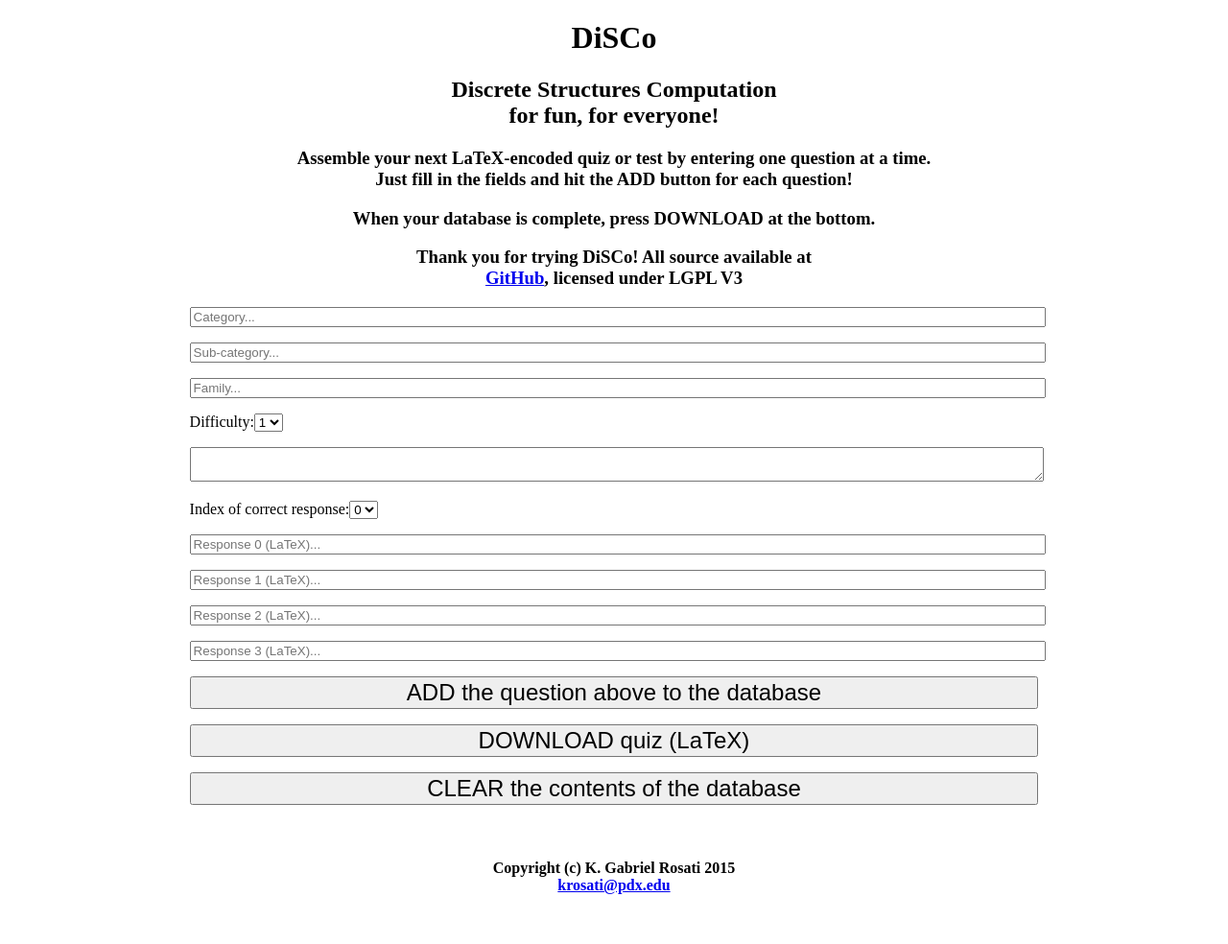
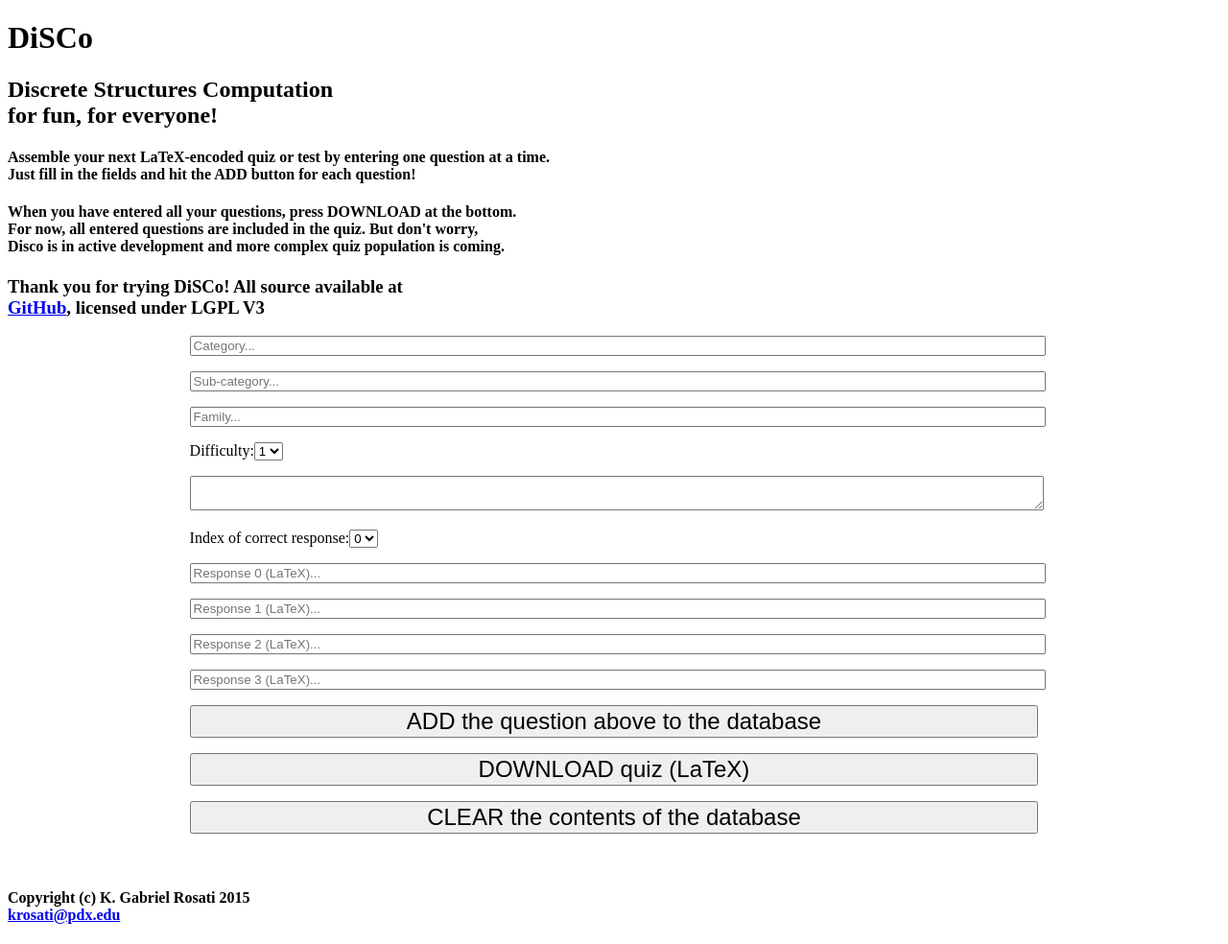
Before and after one commit to gabrielpdx/DiSCo, a Flask app: page / in a window 1280 px wide. Shown: the whole page at 96% size. Before the commit the page ends 932 px from the top, so only its background shows below. Run offline with Flask 2, Linux system fonts and the light colour scheme.

Commit message:
Edited markup

```diff
--- a/static/style.css
+++ b/static/style.css
@@ -1,4 +1,4 @@
-h1, h2, h3, h4 {
+h {
     text-align: center;
 }
 
--- a/templates/index.html
+++ b/templates/index.html
@@ -8,10 +8,12 @@
 <body>
 <h1>DiSCo</h1>
 <h2>Discrete Structures Computation<br>for fun, for everyone!<br></h2>
-<h3>Assemble your next LaTeX-encoded quiz or test by entering one
+<h4>Assemble your next LaTeX-encoded quiz or test by entering one
     question at a time.<br>Just fill in the fields and hit the ADD button
-    for each question!</h3>
-<h3>When your database is complete, press DOWNLOAD at the bottom.</h3>
+    for each question!</h4>
+<h4>When you have entered all your questions, press DOWNLOAD at the bottom.<br>
+    For now, all entered questions are included in the quiz. But don't worry,<br>
+    Disco is in active development and more complex quiz population is coming.</h4>
 <h3>Thank you for trying DiSCo! All source available at
     <br><a href="http://git.io/disco">GitHub</a>, licensed under LGPL V3</h3>
 
```
